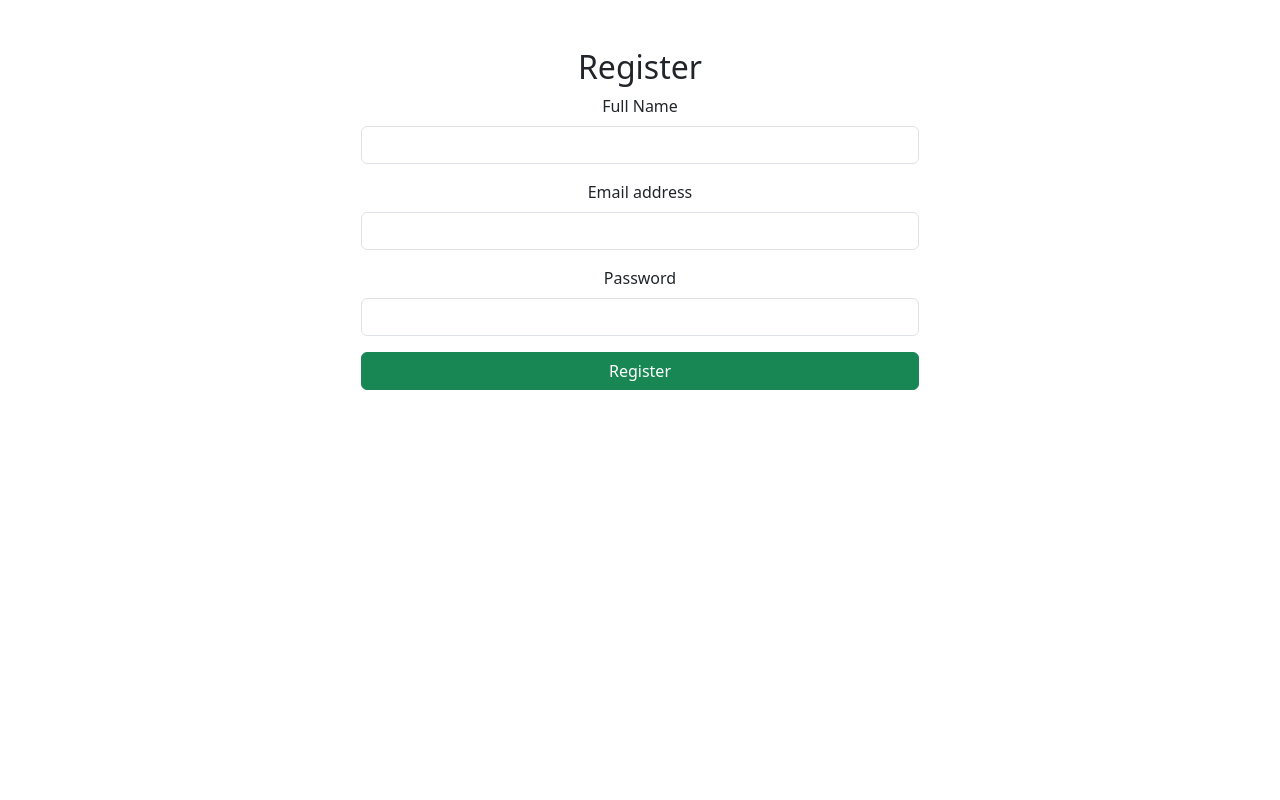
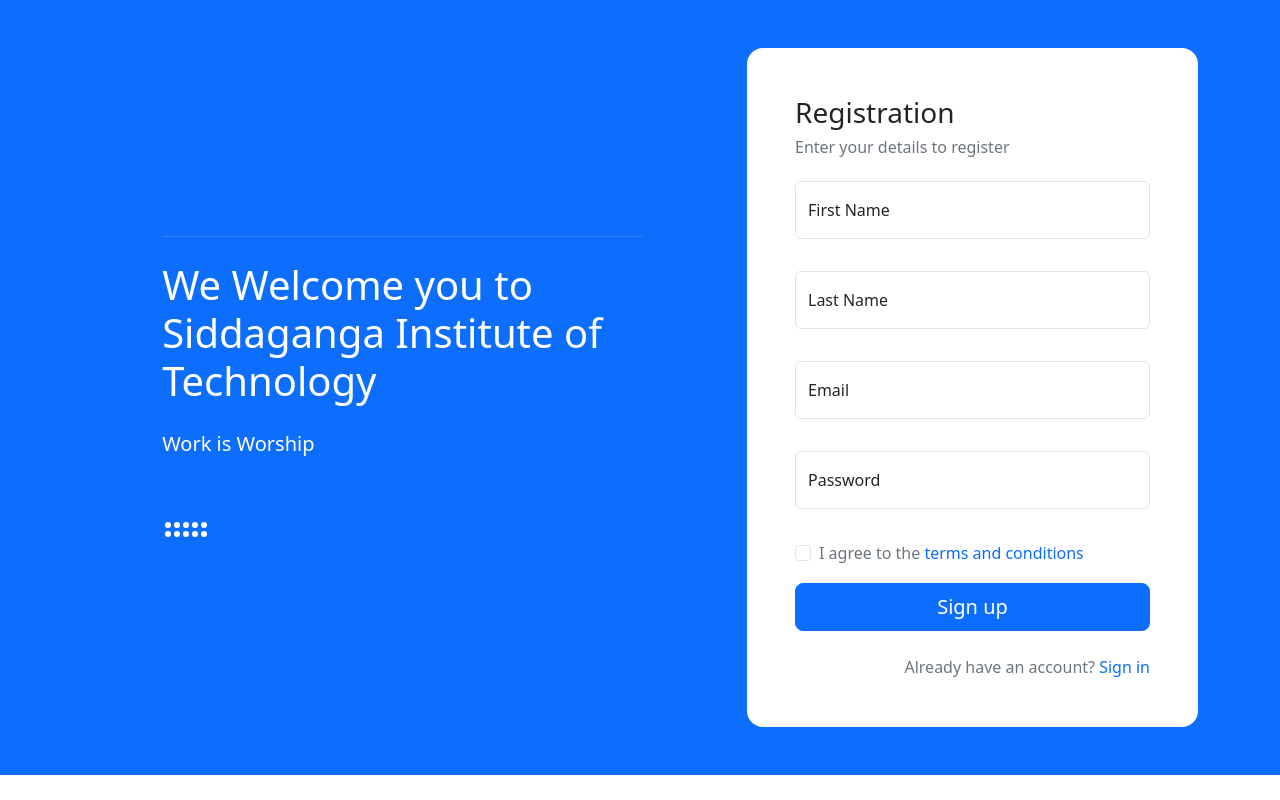
Before and after one commit to Starkz24/registerForm, a plain HTML site: page register.html in a window 1280 px wide. Drawn offline with nearby package versions, Linux system fonts and the light colour scheme.

Commit message:
first commit

```diff
--- a/register.html
+++ b/register.html
@@ -31,25 +31,90 @@
     </script>
 </head>
 <body>
-    <div class="container text-center mt-5">
-        <div class="col-md-6 offset-md-3">
-            <h2>Register</h2>
-            <form onsubmit="return validateRegisterForm(event)">
-                <div class="mb-3">
-                    <label for="registerName" class="form-label">Full Name</label>
-                    <input type="text" class="form-control" id="registerName" required>
+<!-- Registration 9 - Bootstrap Brain Component -->
+<section class="bg-primary py-3 py-md-5 py-xl-8">
+    <div class="container">
+      <div class="row gy-4 align-items-center">
+        <div class="col-12 col-md-6 col-xl-7">
+          <div class="d-flex justify-content-center text-bg-primary">
+            <div class="col-12 col-xl-9">
+              <hr class="border-primary-subtle mb-4">
+              <h2 class="h1 mb-4">We Welcome you to Siddaganga Institute of Technology</h2>
+              <p class="lead mb-5">Work is Worship</p>
+              <div class="text-endx">
+                <svg xmlns="http://www.w3.org/2000/svg" width="48" height="48" fill="currentColor" class="bi bi-grip-horizontal" viewBox="0 0 16 16">
+                  <path d="M2 8a1 1 0 1 1 0 2 1 1 0 0 1 0-2zm0-3a1 1 0 1 1 0 2 1 1 0 0 1 0-2zm3 3a1 1 0 1 1 0 2 1 1 0 0 1 0-2zm0-3a1 1 0 1 1 0 2 1 1 0 0 1 0-2zm3 3a1 1 0 1 1 0 2 1 1 0 0 1 0-2zm0-3a1 1 0 1 1 0 2 1 1 0 0 1 0-2zm3 3a1 1 0 1 1 0 2 1 1 0 0 1 0-2zm0-3a1 1 0 1 1 0 2 1 1 0 0 1 0-2zm3 3a1 1 0 1 1 0 2 1 1 0 0 1 0-2zm0-3a1 1 0 1 1 0 2 1 1 0 0 1 0-2z" />
+                </svg>
+              </div>
+            </div>
+          </div>
+        </div>
+        <div class="col-12 col-md-6 col-xl-5">
+          <div class="card border-0 rounded-4">
+            <div class="card-body p-3 p-md-4 p-xl-5">
+              <div class="row">
+                <div class="col-12">
+                  <div class="mb-4">
+                    <h2 class="h3">Registration</h2>
+                    <h3 class="fs-6 fw-normal text-secondary m-0">Enter your details to register</h3>
+                  </div>
                 </div>
-                <div class="mb-3">
-                    <label for="registerEmail" class="form-label">Email address</label>
-                    <input type="email" class="form-control" id="registerEmail" required>
+              </div>
+              <form action="#!">
+                <div class="row gy-3 overflow-hidden">
+                  <div class="col-12">
+                    <div class="form-floating mb-3">
+                      <input type="text" class="form-control" name="firstName" id="firstName" placeholder="First Name" required>
+                      <label for="firstName" class="form-label">First Name</label>
+                    </div>
+                  </div>
+                  <div class="col-12">
+                    <div class="form-floating mb-3">
+                      <input type="text" class="form-control" name="lastName" id="lastName" placeholder="First Name" required>
+                      <label for="lastName" class="form-label">Last Name</label>
+                    </div>
+                  </div>
+                  <div class="col-12">
+                    <div class="form-floating mb-3">
+                      <input type="email" class="form-control" name="email" id="email" placeholder="name@example.com" required>
+                      <label for="email" class="form-label">Email</label>
+                    </div>
+                  </div>
+                  <div class="col-12">
+                    <div class="form-floating mb-3">
+                      <input type="password" class="form-control" name="password" id="password" value="" placeholder="Password" required>
+                      <label for="password" class="form-label">Password</label>
+                    </div>
+                  </div>
+                  <div class="col-12">
+                    <div class="form-check">
+                      <input class="form-check-input" type="checkbox" value="" name="iAgree" id="iAgree" required>
+                      <label class="form-check-label text-secondary" for="iAgree">
+                        I agree to the <a href="#!" class="link-primary text-decoration-none">terms and conditions</a>
+                      </label>
+                    </div>
+                  </div>
+                  <div class="col-12">
+                    <div class="d-grid">
+                      <button class="btn btn-primary btn-lg" type="submit">Sign up</button>
+                    </div>
+                  </div>
                 </div>
-                <div class="mb-3">
-                    <label for="registerPassword" class="form-label">Password</label>
-                    <input type="password" class="form-control" id="registerPassword" required>
+              </form>
+              <div class="row">
+                <div class="col-12">
+                  <div class="d-flex gap-2 gap-md-4 flex-column flex-md-row justify-content-md-end mt-4">
+                    <p class="m-0 text-secondary text-center">Already have an account? <a href="./login.html" class="link-primary text-decoration-none">Sign in</a></p>
+                  </div>
                 </div>
-                <button type="submit" class="btn btn-success w-100">Register</button>
-            </form>
+              </div>
+
+              </div>
+            </div>
+          </div>
         </div>
+      </div>
     </div>
+  </section>
 </body>
 </html>
```
Also changed, not shown: login.html (+59 -14 lines).
